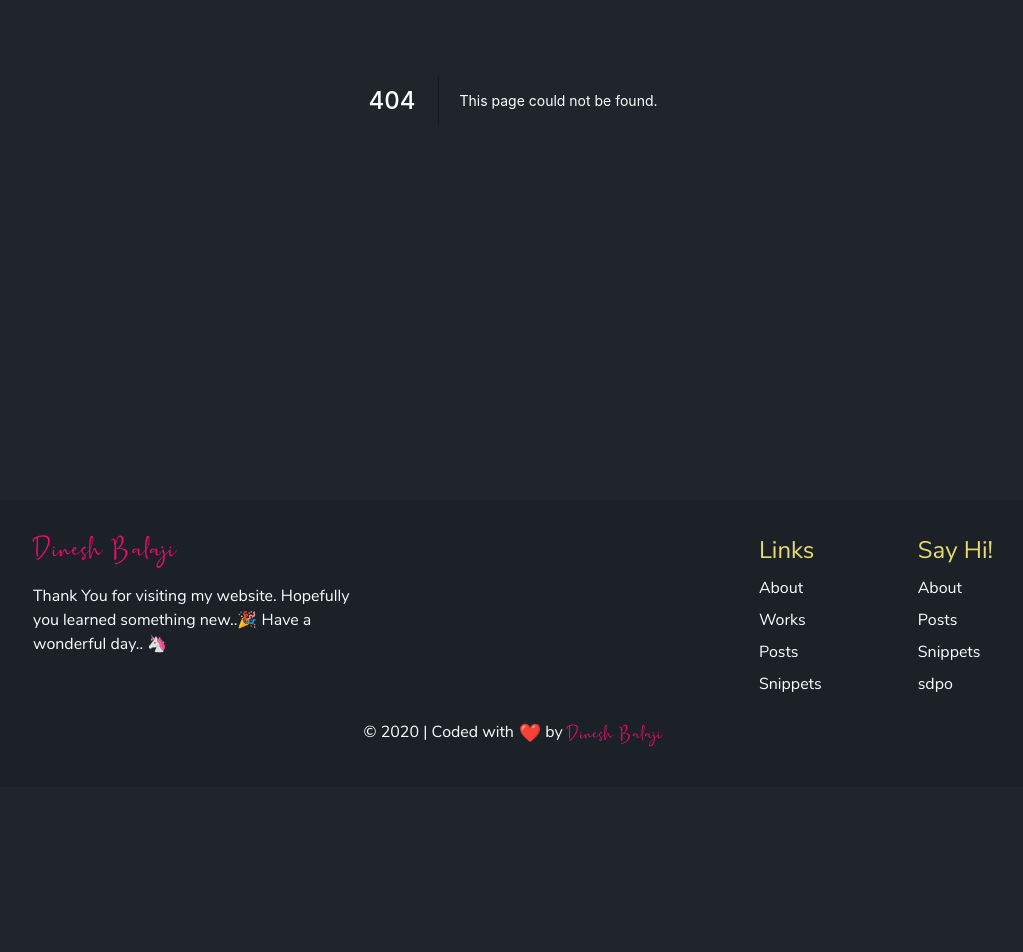
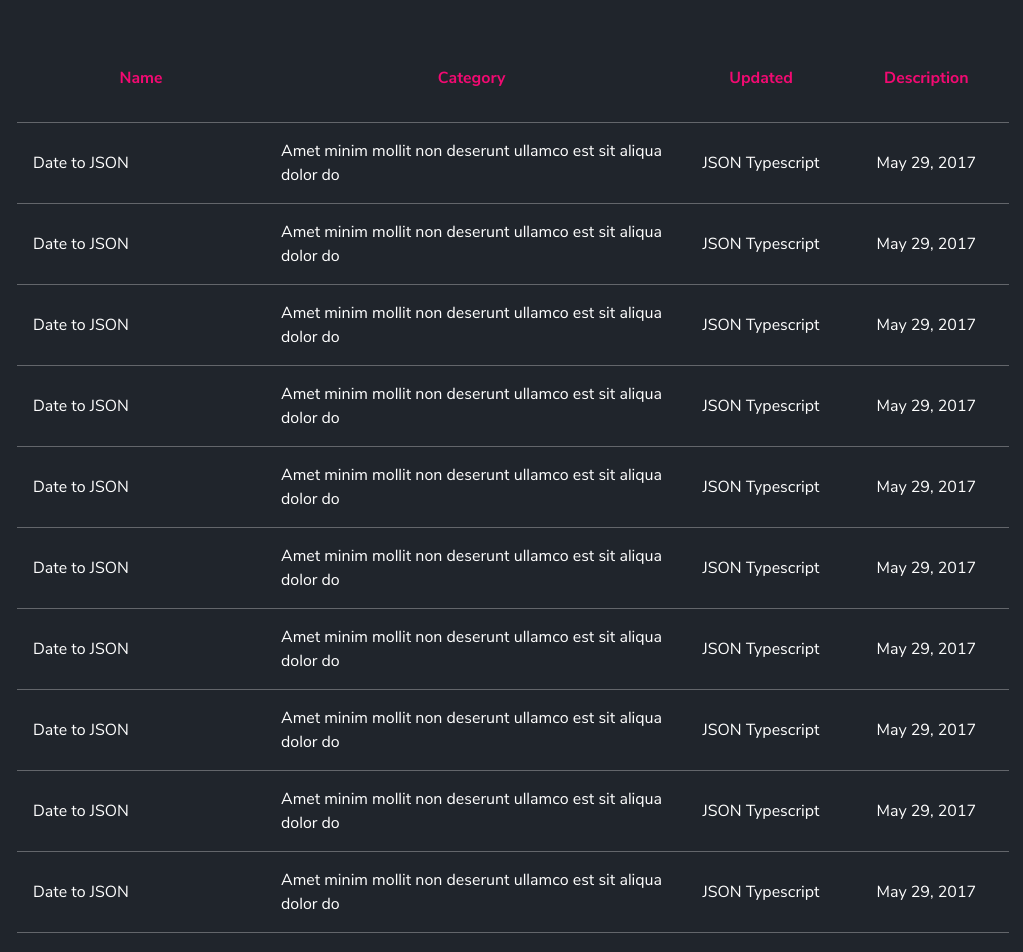
Before and after one commit to sidthesloth92/db-portfolio, a Next.js app: page /snippets in a window 1280 px wide. Before the commit this address had no page. Shown: the part 380-1332 px from the top of the page, without its empty margins (127-1150 px from the left). Before the commit the page ends 1167 px from the top, so only its background shows below. Built offline with nearby package versions, Linux system fonts and the light colour scheme.

Commit message:
feat(component): add the snippets page of the application

```diff
--- /dev/null
+++ b/src/pages/snippets.tsx
@@ -0,0 +1,191 @@
+import PageBody from '../components/page-body/PageBody';
+import PageHeader from '../components/page-header/PageHeader';
+import Page from '../components/page/Page';
+
+/**
+ * The snippets page of the application.
+ */
+const SnippetsPage: React.FC = () => {
+  return (
+    <Page>
+      <PageHeader
+        title="Snippets"
+        description="A collection of copy paste times that do some standalone work on their
+        own."
+      />
+      <PageBody>
+        <div className="table w-full">
+          <thead>
+            <tr className="text-primary">
+              <th className="w-3/12 p-4 pb-8 border-b border-dark-light">
+                Name
+              </th>
+              <th className="w-5/12 p-4 pb-8 border-b border-dark-light">
+                Category
+              </th>
+              <th className="w-2/12 p-4 pb-8 border-b border-dark-light">
+                Updated
+              </th>
+              <th className="w-2/12 p-4 pb-8 border-b border-dark-light">
+                Description
+              </th>
+            </tr>
+          </thead>
+
+          <tbody>
+            <tr>
+              <td className="w-3/12 p-4 border-b border-dark-light">
+                Date to JSON
+              </td>
+              <td className="w-5/12 p-4 border-b border-dark-light">
+                Amet minim mollit non deserunt ullamco est sit aliqua dolor do{' '}
+              </td>
+              <td className="w-2/12 p-4 border-b border-dark-light text-center">
+                JSON Typescript
+              </td>
+              <td className="w-2/12 p-4 border-b border-dark-light text-center">
+                May 29, 2017
+              </td>
+            </tr>
+            <tr>
+              <td className="w-3/12 p-4 border-b border-dark-light">
+                Date to JSON
+              </td>
+              <td className="w-5/12 p-4 border-b border-dark-light">
+                Amet minim mollit non deserunt ullamco est sit aliqua dolor do{' '}
+              </td>
+              <td className="w-2/12 p-4 border-b border-dark-light text-center">
+                JSON Typescript
+              </td>
+              <td className="w-2/12 p-4 border-b border-dark-light text-center">
+                May 29, 2017
+              </td>
+            </tr>
+            <tr>
+              <td className="w-3/12 p-4 border-b border-dark-light">
+                Date to JSON
+              </td>
+              <td className="w-5/12 p-4 border-b border-dark-light">
+                Amet minim mollit non deserunt ullamco est sit aliqua dolor do{' '}
+              </td>
+              <td className="w-2/12 p-4 border-b border-dark-light text-center">
+                JSON Typescript
+              </td>
+              <td className="w-2/12 p-4 border-b border-dark-light text-center">
+                May 29, 2017
+              </td>
+            </tr>
+            <tr>
+              <td className="w-3/12 p-4 border-b border-dark-light">
+                Date to JSON
+              </td>
+              <td className="w-5/12 p-4 border-b border-dark-light">
+                Amet minim mollit non deserunt ullamco est sit aliqua dolor do{' '}
+              </td>
+              <td className="w-2/12 p-4 border-b border-dark-light text-center">
+                JSON Typescript
+              </td>
+              <td className="w-2/12 p-4 border-b border-dark-light text-center">
+                May 29, 2017
+              </td>
+            </tr>
+            <tr>
+              <td className="w-3/12 p-4 border-b border-dark-light">
+                Date to JSON
+              </td>
+              <td className="w-5/12 p-4 border-b border-dark-light">
+                Amet minim mollit non deserunt ullamco est sit aliqua dolor do{' '}
+              </td>
+              <td className="w-2/12 p-4 border-b border-dark-light text-center">
+                JSON Typescript
+              </td>
+              <td className="w-2/12 p-4 border-b border-dark-light text-center">
+                May 29, 2017
+              </td>
+            </tr>
+            <tr>
+              <td className="w-3/12 p-4 border-b border-dark-light">
+                Date to JSON
+              </td>
+              <td className="w-5/12 p-4 border-b border-dark-light">
+                Amet minim mollit non deserunt ullamco est sit aliqua dolor do{' '}
+              </td>
+              <td className="w-2/12 p-4 border-b border-dark-light text-center">
+                JSON Typescript
+              </td>
+              <td className="w-2/12 p-4 border-b border-dark-light text-center">
+                May 29, 2017
+              </td>
+            </tr>
+            <tr>
+              <td className="w-3/12 p-4 border-b border-dark-light">
+                Date to JSON
+              </td>
+              <td className="w-5/12 p-4 border-b border-dark-light">
+                Amet minim mollit non deserunt ullamco est sit aliqua dolor do{' '}
+              </td>
+              <td className="w-2/12 p-4 border-b border-dark-light text-center">
+                JSON Typescript
+              </td>
+              <td className="w-2/12 p-4 border-b border-dark-light text-center">
+                May 29, 2017
+              </td>
+            </tr>
+            <tr>
+              <td className="w-3/12 p-4 border-b border-dark-light">
+                Date to JSON
+              </td>
+              <td className="w-5/12 p-4 border-b border-dark-light">
+                Amet minim mollit non deserunt ullamco est sit aliqua dolor do{' '}
+              </td>
+              <td className="w-2/12 p-4 border-b border-dark-light text-center">
+                JSON Typescript
+              </td>
+              <td className="w-2/12 p-4 border-b border-dark-light text-center">
+                May 29, 2017
+              </td>
+            </tr>
+            <tr>
+              <td className="w-3/12 p-4 border-b border-dark-light">
+                Date to JSON
+              </td>
+              <td className="w-5/12 p-4 border-b border-dark-light">
+                Amet minim mollit non deserunt ullamco est sit aliqua dolor do{' '}
+              </td>
+              <td className="w-2/12 p-4 border-b border-dark-light text-center">
+                JSON Typescript
+              </td>
+              <td className="w-2/12 p-4 border-b border-dark-light text-center">
+                May 29, 2017
+              </td>
+            </tr>
+            <tr>
+              <td className="w-3/12 p-4 border-b border-dark-light">
+                Date to JSON
+              </td>
+              <td className="w-5/12 p-4 border-b border-dark-light">
+                Amet minim mollit non deserunt ullamco est sit aliqua dolor do{' '}
+              </td>
+              <td className="w-2/12 p-4 border-b border-dark-light text-center">
+                JSON Typescript
+              </td>
+              <td className="w-2/12 p-4 border-b border-dark-light text-center">
+                May 29, 2017
+              </td>
+            </tr>
+            <tr>
+              <td className="w-3/12 p-4">Date to JSON</td>
+              <td className="w-5/12 p-4">
+                Amet minim mollit non deserunt ullamco est sit aliqua dolor do{' '}
+              </td>
+              <td className="w-2/12 p-4 text-center">JSON Typescript</td>
+              <td className="w-2/12 p-4 text-center">May 29, 2017</td>
+            </tr>
+          </tbody>
+        </div>
+      </PageBody>
+    </Page>
+  );
+};
+
+export default SnippetsPage;
```
